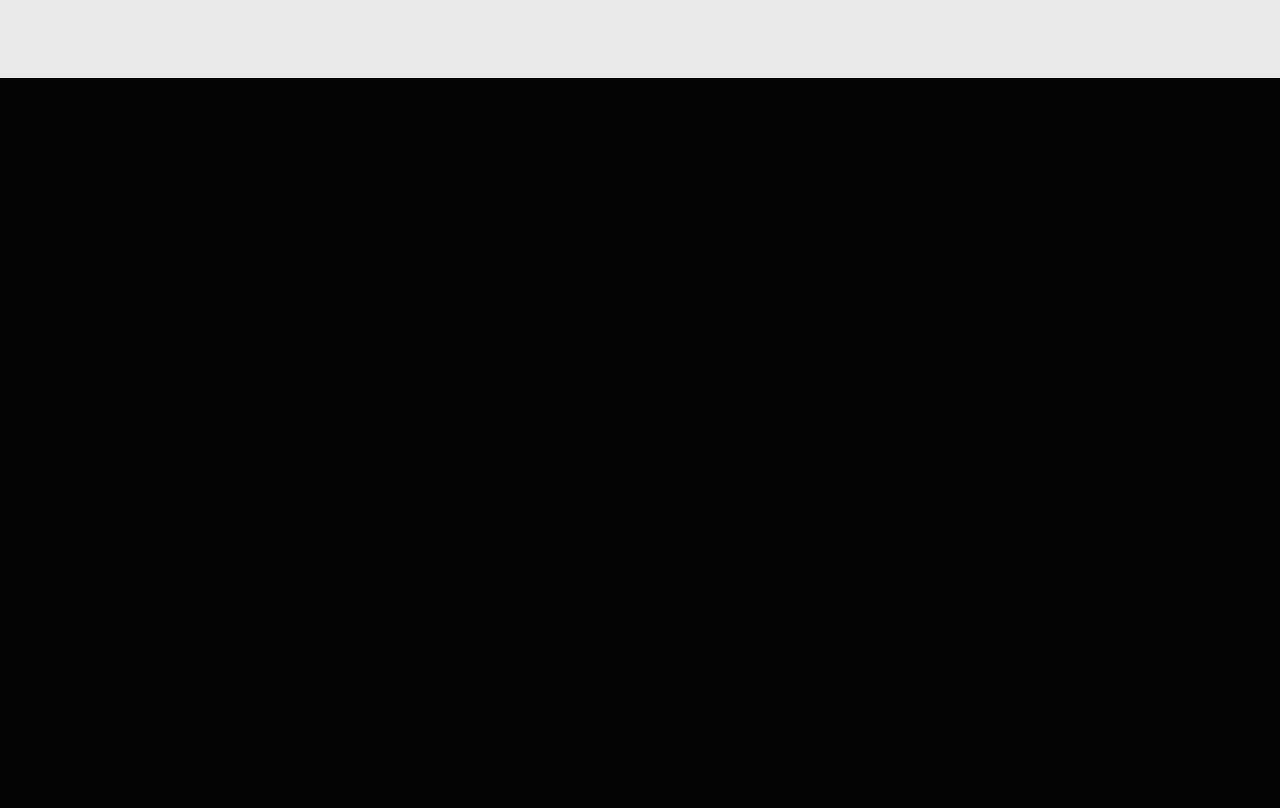
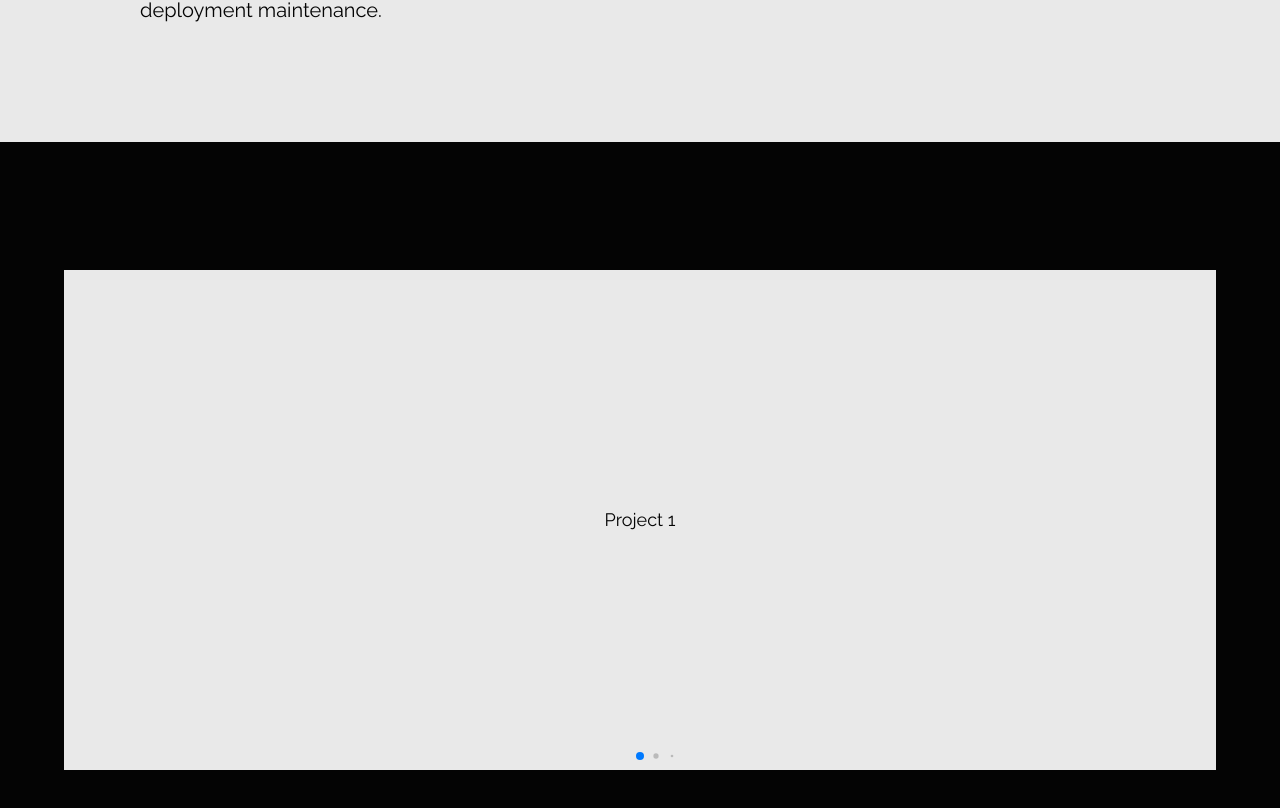
Before and after one commit to lcruz4/luiscruzgmu, a Next.js app: page / in a window 1280 px wide. Shown: the part 2144-2952 px from the top of the page. Built offline with nearby package versions, Linux system fonts and the light colour scheme.

Commit message:
add projects

```diff
--- a/components/index.ts
+++ b/components/index.ts
@@ -3,3 +3,4 @@ export * from './common/Layout';
 export * from './common/NavBar';
 export * from './home/HomeHero';
 export * from './about/About';
+export * from './projects/Projects';
--- /dev/null
+++ b/components/projects/Projects.tsx
@@ -0,0 +1,54 @@
+import styled from '@emotion/styled';
+import { Swiper, SwiperSlide } from "swiper/react";
+import { Pagination } from "swiper";
+import "swiper/css";
+import "swiper/css/pagination";
+
+const StylishSwiper = styled(Swiper)(({ theme }) => `
+  height: 500px;
+  width: 100%;
+
+  .swiper-slide {
+    text-align: center;
+    font-size: 18px;
+    background: ${theme.colors.white};
+    color: ${theme.colors.black};
+
+    /* Center slide text vertically */
+    display: flex;
+    justify-content: center;
+    align-items: center;
+  }
+
+  .swiper-slide img {
+    display: block;
+    width: 100%;
+    height: 100%;
+    object-fit: cover;
+  }
+`);
+
+export const Projects = () => {
+  return (
+    <>
+      <StylishSwiper
+        pagination={{
+          dynamicBullets: true,
+        }}
+        modules={[Pagination]}
+      >
+        <SwiperSlide>Project 1</SwiperSlide>
+        <SwiperSlide>Project 2</SwiperSlide>
+        <SwiperSlide>Project 3</SwiperSlide>
+        <SwiperSlide>Project 4</SwiperSlide>
+        <SwiperSlide>Project 5</SwiperSlide>
+        <SwiperSlide>Project 6</SwiperSlide>
+        <SwiperSlide>Project 7</SwiperSlide>
+        <SwiperSlide>Project 8</SwiperSlide>
+        <SwiperSlide>Project 9</SwiperSlide>
+      </StylishSwiper>
+    </>
+  );
+};
+
+export default Projects;
--- a/pages/_app.tsx
+++ b/pages/_app.tsx
@@ -9,6 +9,7 @@ body {
   margin: 0;
   background-color: ${theme.colors.black};
   color: ${theme.colors.white};
+  overflow-x: hidden;
 }
 h1 {
   font-size: ${theme.rems[250]};
--- a/pages/index.tsx
+++ b/pages/index.tsx
@@ -1,6 +1,6 @@
 import styled from '@emotion/styled';
 import Head from 'next/head'
-import { Layout, HomeHero, NavBar, About } from '../components'
+import { HomeHero, NavBar, About, Projects, FlexContainer } from '../components'
 
 const Title = styled.h1`
   text-align: center;
@@ -8,6 +8,14 @@ const Title = styled.h1`
 
 const Highlight = styled.span`
   color: ${({ theme }) => theme.colors.highlight};
+`;
+
+const StylishLayout = styled(FlexContainer)`
+  margin: ${({ theme }) => theme.rems[400]};
+
+  &> div {
+    margin: 64px 0;
+  }
 `;
 
 export default function Home() {
@@ -24,9 +32,10 @@ export default function Home() {
         </Title>
       </HomeHero>
       <NavBar items={['home', 'about', 'projects', 'contact']} />
-      <Layout>
+      <StylishLayout justifyContent='center' flexDirection='column'>
         <About />
-      </Layout>
+        <Projects />
+      </StylishLayout>
     </>
   );
 }
```
